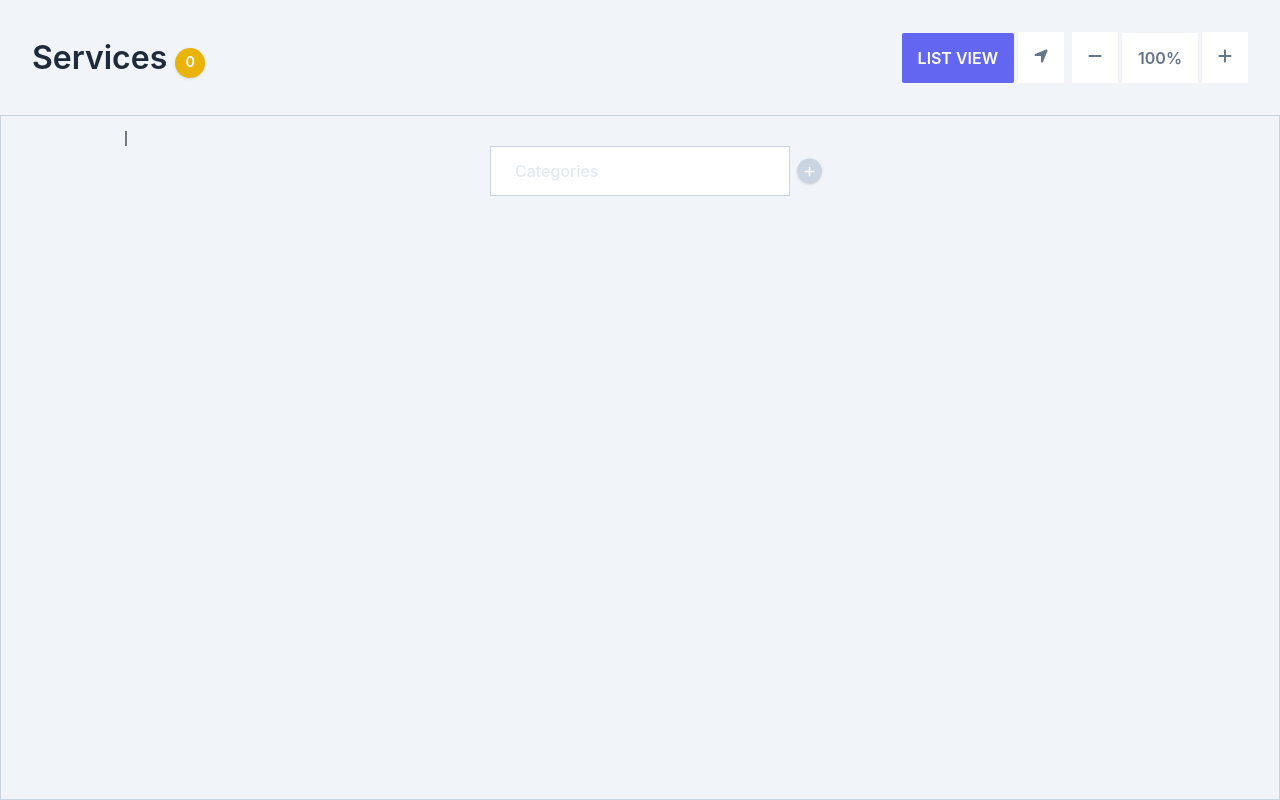
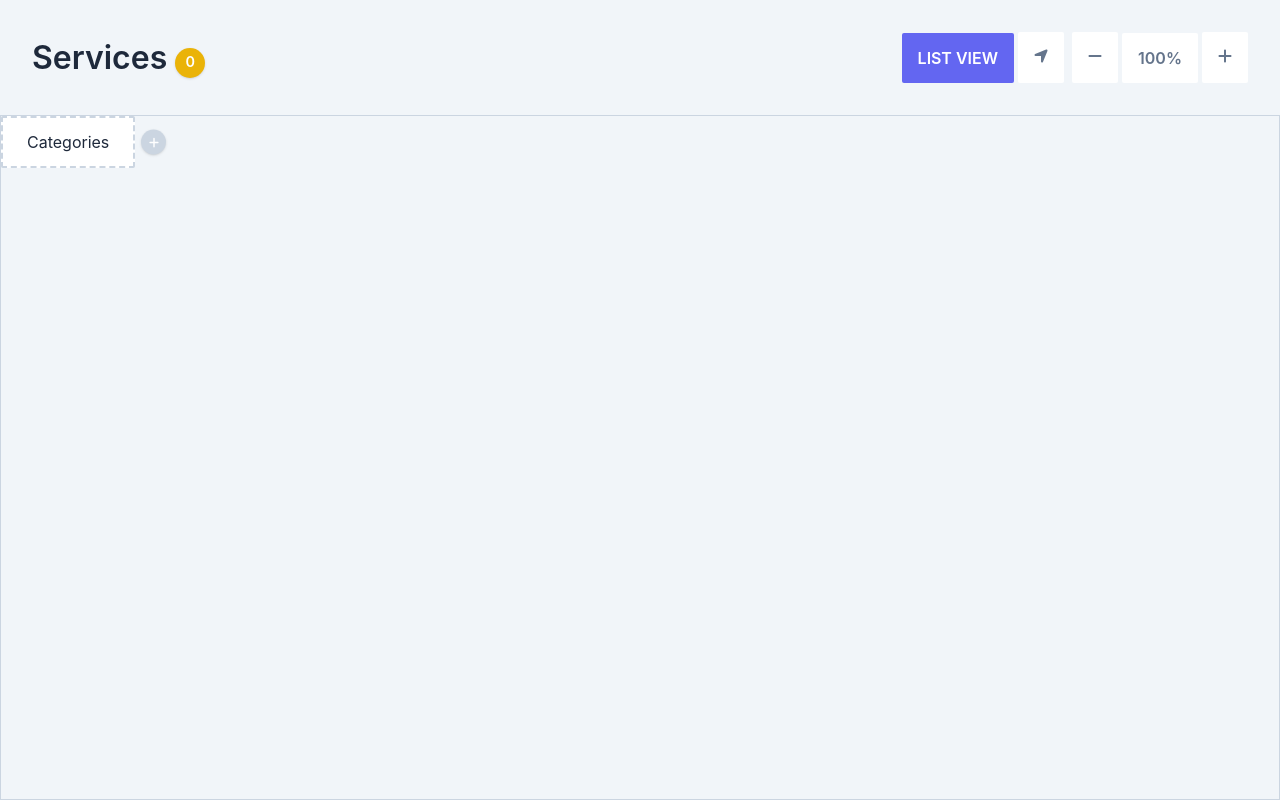
Before and after one commit to OlegSyng/block-schema, a React (Vite) app: page / in a window 1280 px wide. Built offline with nearby package versions, Linux system fonts and the light colour scheme.

Commit message:
implemented block schema layot

```diff
--- a/src/components/base/Button.module.css
+++ b/src/components/base/Button.module.css
@@ -8,6 +8,7 @@
   padding: 1rem;
   background-color: white;
   transition: all 0.2s ease-in-out;
+  border-radius: 2px;
   cursor: pointer;
 }
 
@@ -27,7 +28,6 @@
 
 .button-primary,
 .button-primary:visited {
-  border-radius: 2px;
   background-color: var(--indigo-500);
   color: white;
 }
--- a/src/components/block/Block.module.css
+++ b/src/components/block/Block.module.css
@@ -1,17 +1,70 @@
-.block-container {
-  display: block;
+.container {
+  width: max-content;
+  position: relative;
+  display: flex;
+  flex-direction: column;
+  align-items: center;
 }
 
 .block-box {
+  box-sizing: border-box;
+  padding-right: 110px;
+}
+
+.block-name {
+  max-width: 200px;
+  min-width: 120px;
   position: relative;
-  max-width: 250px;
+  box-sizing: border-box;
   background-color: white;
   padding: 0.75rem 1.5rem;
+  color: var(--slate-800);
   border: 1px solid var(--slate-300);
-  color: var(--slate-800);
-  font-size: 1.25rem;
-  font-weight: 700;
-  margin: 0 auto;
+  font-size: 1rem;
+  cursor: move;
+  border-radius: 2px;
+}
+
+div.main {
+  border: 2px dashed var(--slate-300);
+}
+
+div.level1 {
+  border: none;
+  background-color: var(--orange-400);
+  color: white;
+}
+div.level2 {
+  border: none;
+  background-color: var(--cyan-400);
+  color: white;
+}
+div.level3 {
+  border: none;
+  background-color: var(--slate-400);
+  color: white;
+}
+
+div.main-sublevel::after {
+  content: "";
+  position: absolute;
+  bottom: calc(-15px - 2px);
+  left: 50%;
+  height: 15px;
+  width: 1px;
+  z-index: 11;
+  background-color: var(--slate-300);
+}
+
+div.sub-sublevel::after {
+  content: "";
+  position: absolute;
+  bottom: calc(-15px - 1px);
+  left: 50%;
+  height: 15px;
+  width: 1px;
+  z-index: 11;
+  background-color: var(--slate-300);
 }
 
 .block-actions {
@@ -23,7 +76,7 @@
   align-items: center;
 }
 
-.block-box--input {
+.block-name input {
   display: block;
   min-width: 0px;
   width: 100%;
@@ -32,23 +85,13 @@
   border: none;
   font-size: 1rem;
   text-align: center;
+  text-overflow: clip;
 }
-.block-box--input:focus {
+.block-name input:focus {
   outline: none;
 }
 
-.block-box--name {
-  font-size: 1rem;
-  font-weight: 500;
-  color: var(--slate-200);
-  width: min-content;
-  max-width: 200px;
-  margin: 0;
-  overflow: hidden;
-  text-overflow: ellipsis;
+.children {
+  display: flex;
+  position: relative;
 }
-
-div.main {
-  border: 2px dashed var(--slate-300);
-  cursor: move;
-}
--- a/src/components/block/Block.tsx
+++ b/src/components/block/Block.tsx
@@ -1,6 +1,6 @@
-import { useReducer, useState, useRef } from "react";
-import Canvas from "../canvas/Canvas";
+import { useReducer, useState } from "react";
 import WidgetButton from "../base/WidgetButton";
+import Lines from "../lines/Lines";
 import classes from "./Block.module.css";
 import type { Reducer, ChangeEvent } from "react";
 
@@ -16,6 +16,8 @@ class BlockState {
 
 interface BlockProps {
   type: "main" | "sub";
+  index: number;
+  total: number;
   initialValue: Pick<BlockState, "level" | "name">;
   isInitialEditing?: boolean;
   onRemove: () => void;
@@ -48,10 +50,9 @@ function createInitialState(initialValue: BlockProps["initialValue"]): BlockStat
   return new BlockState(initialValue.level, initialValue.name);
 }
 
-function Block({ type, initialValue, onRemove, isInitialEditing }: BlockProps) {
+function Block({ type, index, total, initialValue, onRemove, isInitialEditing }: BlockProps) {
   const [state, dispatch] = useReducer(reducer, initialValue, createInitialState);
   const [isEditing, setIsEditing] = useState(isInitialEditing ?? false);
-  const blockRef = useRef<HTMLDivElement>(null);
 
   function handleAdd() {
     dispatch({ type: "add" });
@@ -66,30 +67,24 @@ function Block({ type, initialValue, onRemove, isInitialEditing }: BlockProps) {
     setIsEditing((prev) => !prev);
   }
 
-  const draw = (ctx: CanvasRenderingContext2D, frameCount: number) => {
-    ctx.clearRect(0, 0, ctx.canvas.width, ctx.canvas.height);
-    ctx.fillStyle = "#f1f5f9";
-    ctx.beginPath();
-    ctx.moveTo(ctx.canvas.width / 2, ctx.canvas.height);
-    ctx.lineTo(ctx.canvas.width / 2, ctx.canvas.height / 2);
-    ctx.stroke();
-  };
+  const hasSubLevel = state.subLevel.length > 0;
+  const blockNameClasses = `${classes["block-name"]} ${classes[type]} ${hasSubLevel ? classes[`${type}-sublevel`] : ''} ${!isEditing ? classes[`level${state.level}`]: ''}`
 
   return (
-    <div className={classes["block-container"]} ref={blockRef}>
-      <Canvas draw={draw} width={blockRef.current?.clientWidth || 250} />
-      <div className={classes["block-box"]}>
+    <div className={classes.container}>
+       {type === 'sub' && <Lines index={index} total={total} location="back" />}
+       <div className={classes['block-box']}>
+          {type === 'sub' && <Lines index={index} total={total} location="front" />}
+        <div className={blockNameClasses}>
           {isEditing ? (
             <input
               type="text"
-            disabled={!isEditing}
               value={state.name}
               onChange={handleEdit}
               placeholder="Category name"
-            className={classes["block-box--input"]}
             />
           ) : (
-          <p className={classes["block-box--name"]}>{state.name}&nbsp;</p>
+            state.name ? state.name : <em>&nbsp;</em>
           )}
           <div className={classes["block-actions"]}>
             {!isEditing && <WidgetButton variant="plus" className="m-1 ml-2" onClick={handleAdd} />}
@@ -99,17 +94,22 @@ function Block({ type, initialValue, onRemove, isInitialEditing }: BlockProps) {
             {type === "sub" && <WidgetButton variant="close" className="m-1" onClick={onRemove} />}
           </div>
         </div>
-      <div className="flex">
-        {state.subLevel.map(({ id, level }) => (
+       </div>
+      {hasSubLevel && (
+        <div className={classes['children']}>
+          {state.subLevel.map(({ id, level }, index) => (
             <Block
               key={id}
               type="sub"
+              index={index}
+              total={state.subLevel.length}
               initialValue={{ level, name: "" }}
               isInitialEditing={true}
               onRemove={handleRemove.bind(null, id)}
             />
           ))}
         </div>
+      )}
     </div>
   );
 }
--- a/src/components/canvas/Canvas.module.css
+++ /dev/null
@@ -1,3 +0,0 @@
-.container {
-  display: block;
-}
--- a/src/components/canvas/Canvas.tsx
+++ b/src/components/canvas/Canvas.tsx
@@ -1,5 +1,4 @@
 import useCanvas from "../../hooks/useCanvas";
-import classes from "./Canvas.module.css";
 
 interface CanvasProps {
   draw: (ctx: CanvasRenderingContext2D, frameCount: number) => void;
@@ -10,7 +9,7 @@ interface CanvasProps {
 function Canvas({ draw, width, className }: CanvasProps) {
   const canvasRef = useCanvas(draw);
 
-  return <canvas ref={canvasRef} width={width} height={30} className={classes.container} />;
+  return <canvas ref={canvasRef} width={width} height={30} className={className} />;
 }
 
 export default Canvas;
--- /dev/null
+++ b/src/components/lines/Lines.module.css
@@ -0,0 +1,41 @@
+.lines {
+    display: flex;
+    position: relative;
+    width: 100%;
+    height: 30px;
+    padding-top: 15px;
+    box-sizing: border-box;
+}
+
+div.front {
+    z-index: 10;
+    background-color: var(--slate-100);
+}
+
+div.back {
+    position: absolute;
+    top: 0;
+    left: 0;
+}
+
+.front::after {
+    content: "";
+    position: absolute;
+    bottom: 0;
+    left: 50%;
+    width: 1px;
+    height: 15px;
+    background: var(--slate-300);
+}
+
+.lines > span {
+    width: 50%;
+}
+
+.back .right {
+    min-width: 110px;
+}
+
+.lineTop {
+    box-shadow: inset 0px 1px 0px 0px var(--slate-300);
+}
--- /dev/null
+++ b/src/components/lines/Lines.tsx
@@ -0,0 +1,20 @@
+import classes from './Lines.module.css';
+
+interface LinesProps {
+    index: number;
+    total: number;
+    location : "front" | "back";
+}
+
+function Lines({ index, total, location}: LinesProps) {
+    const rightLineTop = total > 1 && index === 0 || index !== 0 && index + 1 !== total
+    const leftLineTop = total > 1 && index + 1 === total || index !== 0 && index + 1 !== total
+    return (
+    <div className={`${classes.lines} ${classes[location]}`}>
+        <span className={leftLineTop ? classes.lineTop : undefined}></span>
+        <span className={rightLineTop ? `${classes.lineTop} ${classes.right}` : classes.right}></span>
+    </div>
+    )
+}
+
+export default Lines;
--- a/src/index.css
+++ b/src/index.css
@@ -20,6 +20,10 @@
   --slate-800: #1e293b;
 
   --yellow-500: #eab308;
+
+  --orange-400: #fb923c;
+
+  --cyan-400: #22d3ee;
 
   --green-500: #22c55e;
   --green-700: #15803d;
```
Lines whose indentation alone changed are shown as unchanged.
